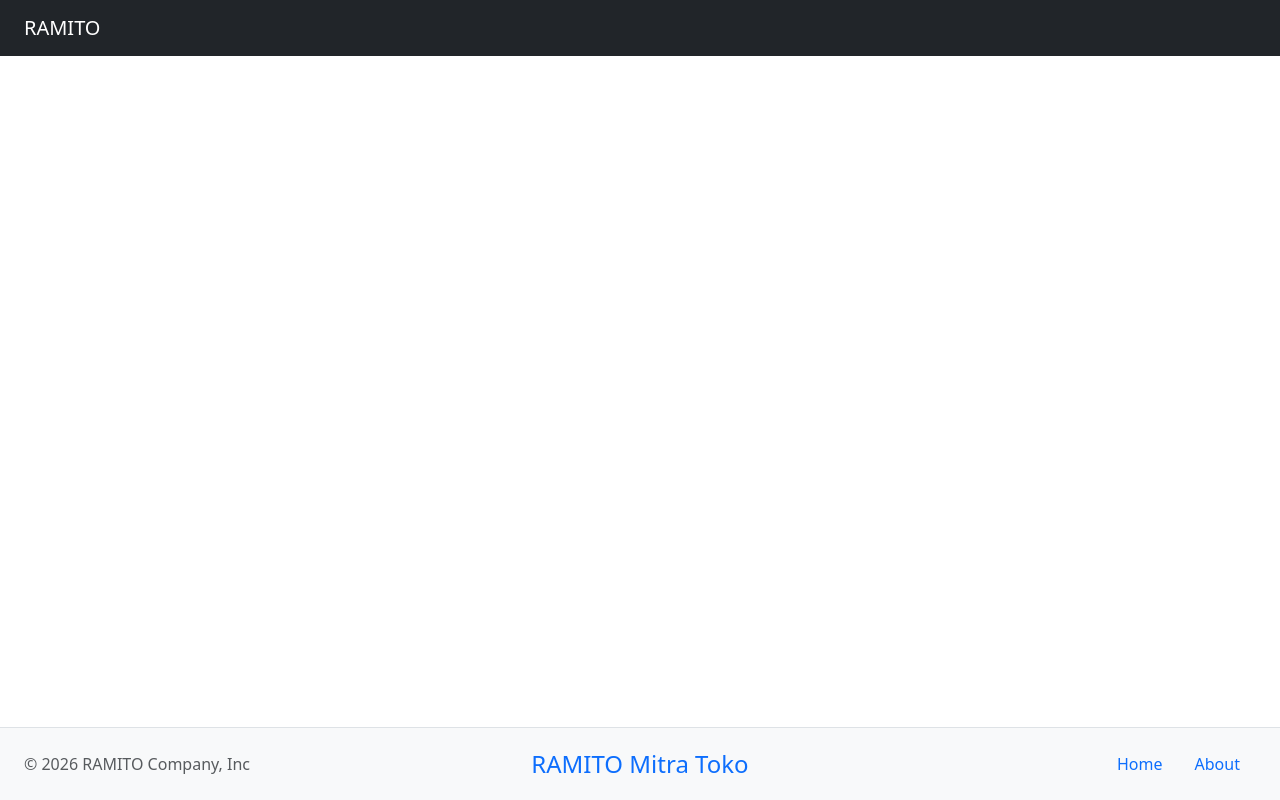
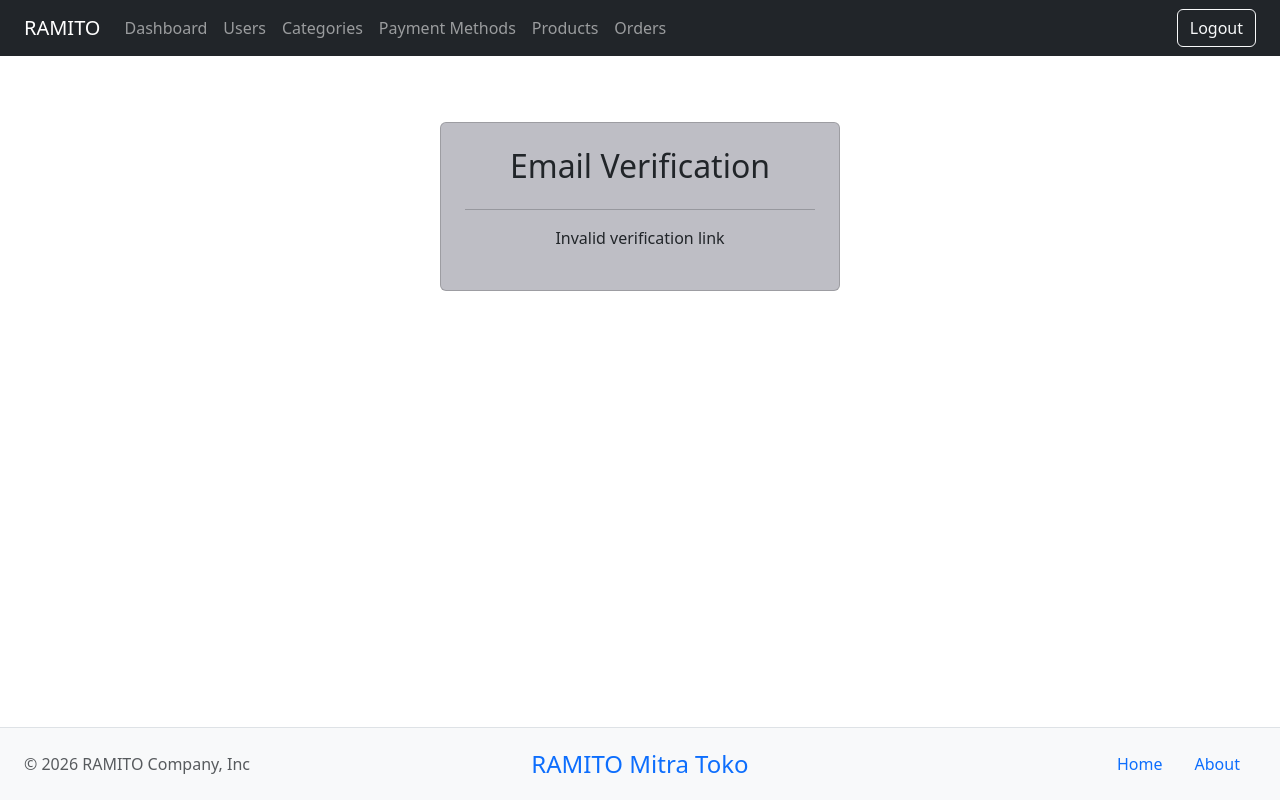
Before and after one commit to m1lost/ramito-frontend, a React (Vite) app: page /verify-email in a window 1280 px wide. Built offline with nearby package versions, Linux system fonts and the light colour scheme; no server answers; sample sign-in values are in the browser's storage.

Commit message:
update verif email toke

```diff
--- a/src/App.jsx
+++ b/src/App.jsx
@@ -15,6 +15,7 @@ import Order from './pages/Orders';
 import ProtectedRoute from './components/ProtectedRoute';
 import Home from './pages/Home';
 import About from './pages/About';
+import VerifyEmail from './pages/Auth/VerifyEmail';
 
 function App() {
   return (
@@ -30,6 +31,7 @@ function App() {
 
               <Route path="/home" element={<Home />} />
               <Route path="/about" element={<About />} />
+              <Route path="/verify-email" element={<VerifyEmail />} />
 
               <Route
                 path="/dashboard"
--- a/src/components/Navbar.jsx
+++ b/src/components/Navbar.jsx
@@ -1,5 +1,5 @@
 import React, { useEffect } from 'react';
-import { Navbar as BSNavbar, Nav, Button } from 'react-bootstrap';
+import { Navbar as BSNavbar, Container, Nav, Button } from 'react-bootstrap';
 import { useSelector, useDispatch } from 'react-redux';
 import { logout } from '../features/auth/authSlice';
 import { useNavigate } from 'react-router-dom';
@@ -18,19 +18,10 @@ export default function Navbar() {
     }
   }, [token, profile, dispatch]);
 
-  // jangan render menu sebelum profile selesai diambil
-  if (token && !profile) {
-    return (
-      <BSNavbar bg="dark" variant="dark" fixed="top">
-        <div className="container-fluid px-4">
-          <BSNavbar.Brand href="/">RAMITO</BSNavbar.Brand>
-        </div>
-      </BSNavbar>
-    );
-  }
-
   const roles = profile?.Roles?.map((r) => r.name.toLowerCase()) || [];
   const isUser = roles.includes('user');
+
+  console.log(profile);
 
   const handleLogout = () => {
     dispatch(logout());
@@ -42,27 +33,27 @@ export default function Navbar() {
       <div className="container-fluid px-4">
         <BSNavbar.Brand href="/">RAMITO</BSNavbar.Brand>
         <Nav className="me-auto">
-          {!token ? (
+          {token ? null : (
             <>
               <Nav.Link href="/home">Home</Nav.Link>
               <Nav.Link href="/about">About</Nav.Link>
             </>
-          ) : (
+          )}
+
+          {token ? (
             <>
-              <Nav.Link href="/dashboard">Dashboard</Nav.Link>
+              <Nav.Link href="/dashboard">
+                Dashboard {console.log(roles)}
+              </Nav.Link>
 
-              {!isUser && (
-                <>
-                  <Nav.Link href="/users">Users</Nav.Link>
-                  <Nav.Link href="/category">Categories</Nav.Link>
-                  <Nav.Link href="/payment-method">Payment Methods</Nav.Link>
-                </>
-              )}
+              <Nav.Link href="/users">Users</Nav.Link>
+              <Nav.Link href="/category">Categories</Nav.Link>
+              <Nav.Link href="/payment-method">Payment Methods</Nav.Link>
 
               <Nav.Link href="/product">Products</Nav.Link>
               <Nav.Link href="/order">Orders</Nav.Link>
             </>
-          )}
+          ) : null}
         </Nav>
         <Nav>
           {token ? (
--- /dev/null
+++ b/src/pages/Auth/VerifyEmail.jsx
@@ -0,0 +1,48 @@
+import React, { useEffect, useState } from 'react';
+import { useSearchParams, useNavigate } from 'react-router-dom';
+import api from '../../api/axios';
+
+export default function VerifyEmail() {
+  const [searchParams] = useSearchParams();
+  const navigate = useNavigate();
+  const [message, setMessage] = useState('Verifying email...');
+
+  useEffect(() => {
+    const token = searchParams.get('token');
+
+    if (!token) {
+      setMessage('Invalid verification link');
+      return;
+    }
+
+    const verifyEmail = async () => {
+      try {
+        await api.get(`/auth/verify-email?token=${token}`);
+        setMessage('Email verified successfully');
+
+        setTimeout(() => {
+          navigate('/login');
+        }, 2000);
+      } catch (error) {
+        setMessage(error.response?.data?.message || 'Verification failed');
+      }
+    };
+
+    verifyEmail();
+  }, [searchParams, navigate]);
+
+  return (
+    <div
+      className="card p-4 text-center"
+      style={{
+        maxWidth: '400px',
+        margin: '50px auto',
+        backgroundColor: '#bebec5'
+      }}
+    >
+      <h2>Email Verification</h2>
+      <hr />
+      <p>{message}</p>
+    </div>
+  );
+}
```
